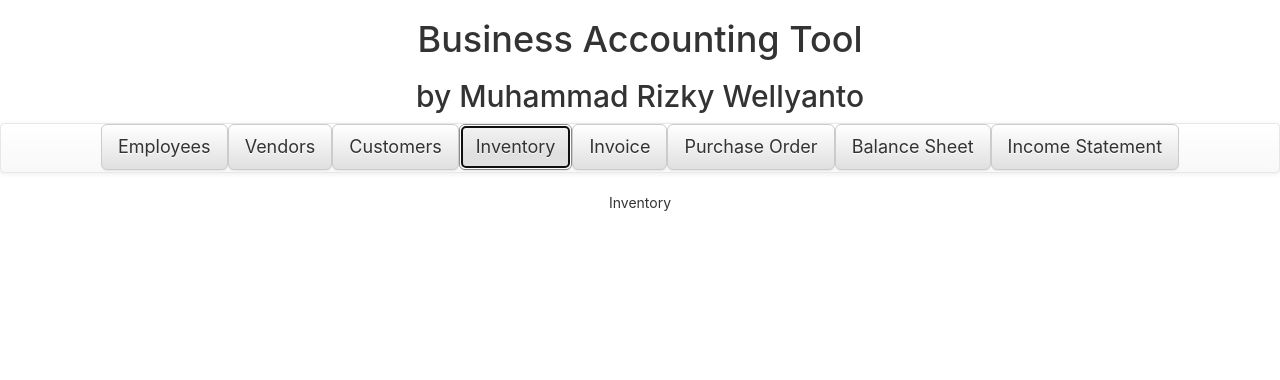
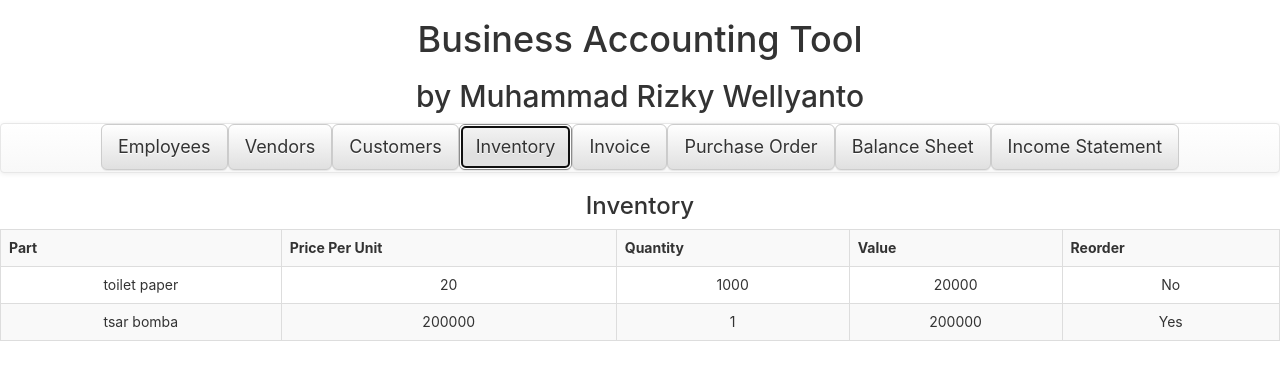
Before and after one commit to RizkyWellyanto/accounting-app, a React (Create React App) app: page / in a window 1280 px wide. Both pictures are taken after a click on the button "Inventory". Shown: the top 380 px of the page. Built offline with nearby package versions, Linux system fonts and the light colour scheme.

Commit message:
added view inventory

```diff
--- a/src/App.js
+++ b/src/App.js
@@ -23,7 +23,8 @@ import {Customer} from "./model/Customer";
 const test_employee = new Employee("john", "smith", "", "", "Chicago", "IL", "", "123456789", "", "120000");
 const test_vendor = new Vendor("Toyota", "Whip it up yeet yeet", "100", "", "", "", "", "");
 const test_customer = new Customer("Amazon", "Jeff", "Bezos", "", "", "", "", "");
-const test_item = new Item("toilet paper", "20", "1000", "20000", "No");
+const test_item1 = new Item("toilet paper", "20", "1000", "20000", "No");
+const test_item2 = new Item("tsar bomba", "200000", "1", "200000", "Yes");
 
 class App extends Component {
     constructor(props) {
@@ -34,7 +35,7 @@ class App extends Component {
 
             customer_list: [test_customer],
             employee_list: [test_employee],
-            inventory: [test_item],
+            inventory: [test_item1, test_item2],
             vendor_list: [test_vendor],
             invoice_list: [],
             po_list: [],
@@ -112,7 +113,9 @@ class App extends Component {
 
             case "inventory":
                 return (<div>
-                    <Inventory/>
+                    <h3>Inventory</h3>
+                    <Inventory
+                        inventory={this.state.inventory}/>
                 </div>);
 
             case "purchase_order":
--- a/src/component/Inventory.js
+++ b/src/component/Inventory.js
@@ -1,11 +1,43 @@
 import React, { Component } from 'react';
 
 class Inventory extends Component {
+    constructor(props) {
+        super(props);
+    }
+
+    renderItems() {
+        if (this.props.inventory) {
+            return (
+                this.props.inventory.map((item, idx) => {
+                    return (
+                        <tr key={idx}>
+                            <td>{item.part || ""}</td>
+                            <td>{item.price_per_unit || ""}</td>
+                            <td>{item.quantity || ""}</td>
+                            <td>{item.value || ""}</td>
+                            <td>{item.reorder|| ""}</td>
+                        </tr>
+                    )
+                })
+            )
+        }
+    }
+
     render() {
         return (
-            <div>
-                Inventory
-            </div>
+            <table className={"table table-bordered table-striped"}>
+                <tbody>
+                <tr>
+                    <th>Part</th>
+                    <th>Price Per Unit</th>
+                    <th>Quantity</th>
+                    <th>Value</th>
+                    <th>Reorder</th>
+                </tr>
+
+                {this.renderItems()}
+                </tbody>
+            </table>
         );
     }
 }
```
Also changed, not shown: 1 other file (tests, documents, lock files or other folders).
